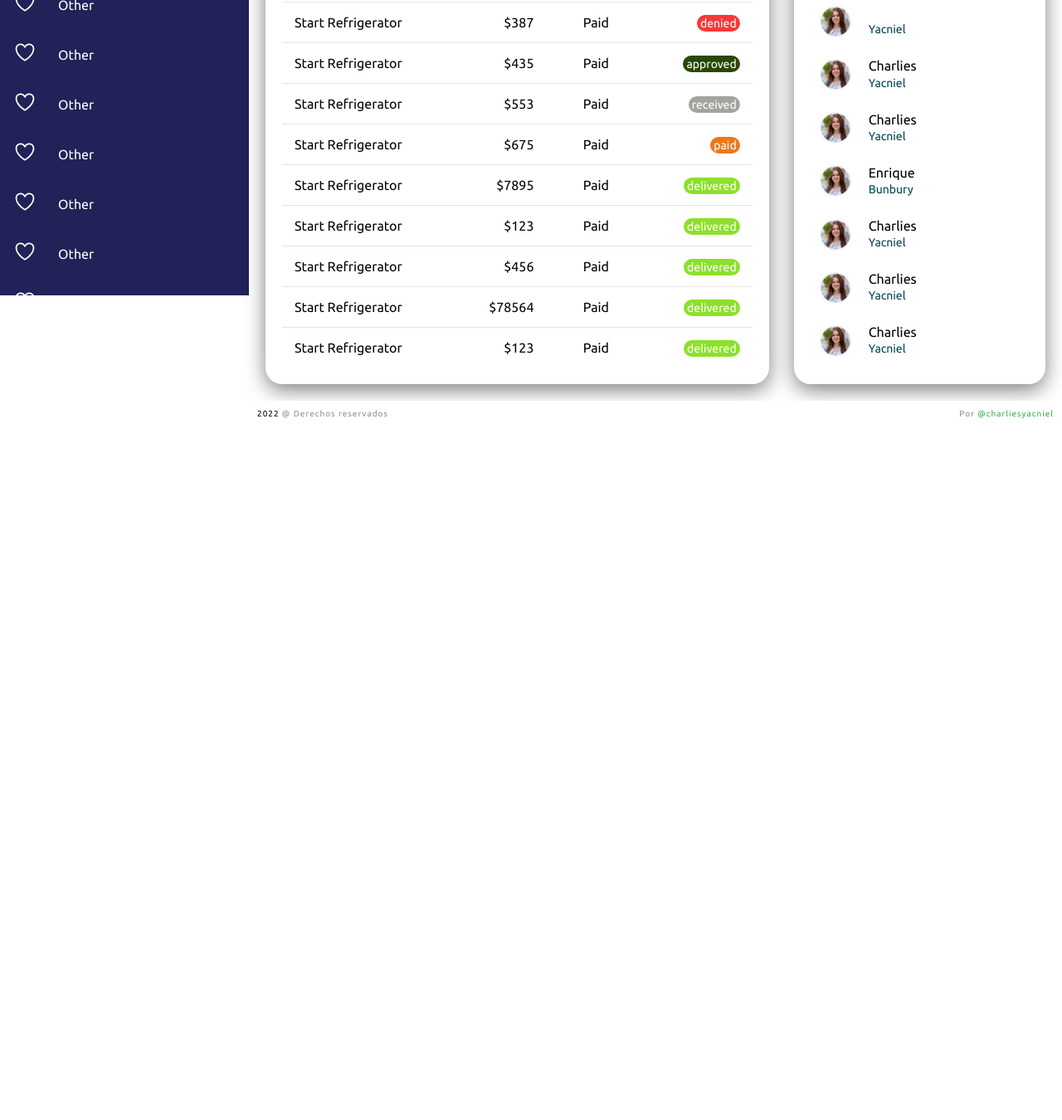
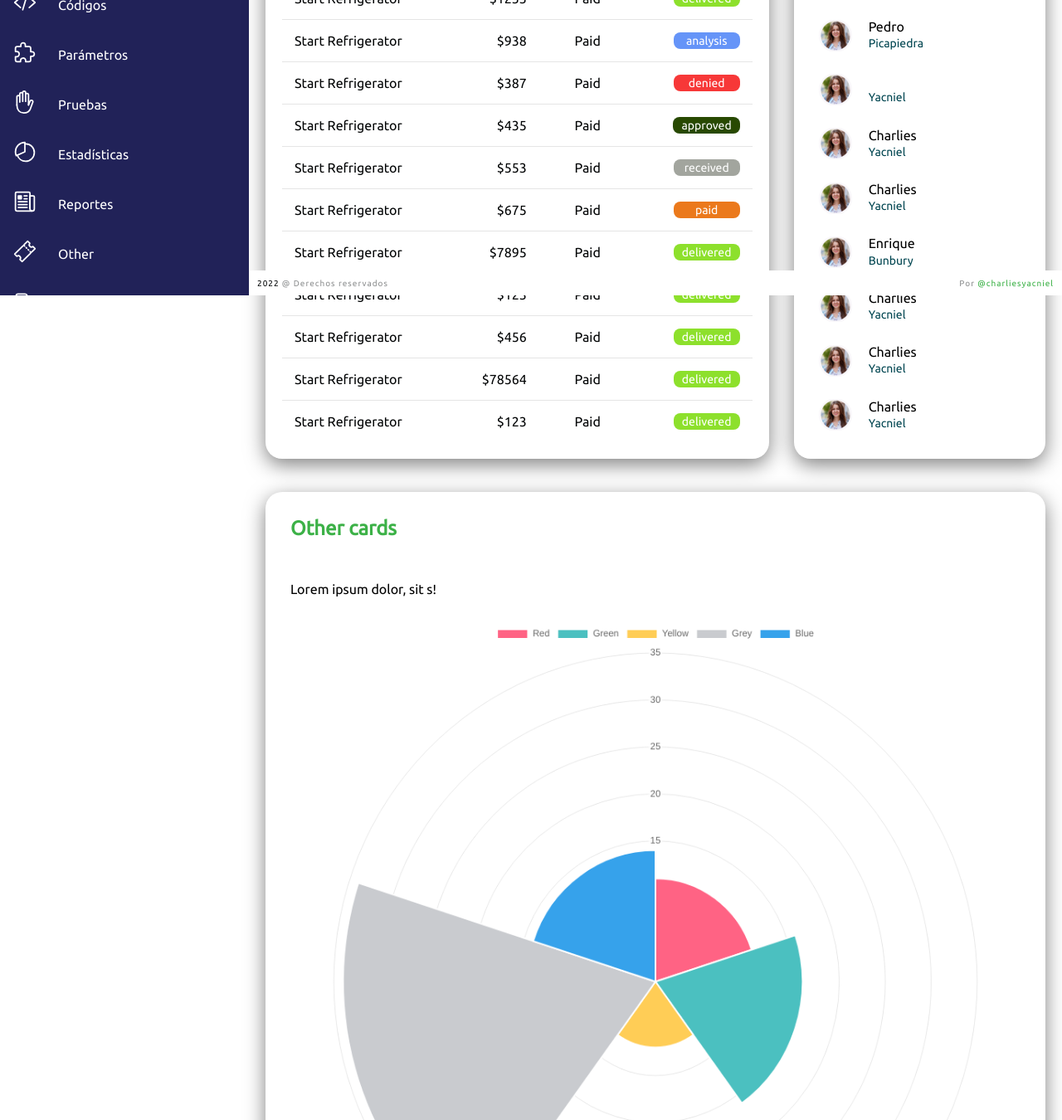
Before and after one commit to CharliesYacniel/panel-template, a website: page index.html in a window 1280 px wide. Shown: the part 444-1794 px from the top of the page at 83% size. Before the commit the page ends 957 px from the top, so only its background shows below. Drawn offline with nearby package versions, Linux system fonts and the light colour scheme.

Commit message:
Charlies|10032022|agregue mas detalles de css y agrueue un char

```diff
--- a/assets/css/cards.css
+++ b/assets/css/cards.css
@@ -41,3 +41,31 @@ color: var(--black2);
 {
     color: var(--white);
 }
+
+/* carss */
+.card-container{
+    position: relative;
+    width: 100%;
+    padding: 20px;
+    display: grid;
+    grid-template-columns: repeat(1,1fr);
+    /* grid-gap: 30px; */
+}
+
+.card{
+    position: relative;
+    background: var(--white);
+    padding: 30px;
+    border-radius: 20px;
+    display: flex;
+    flex-direction: column;
+    /* justify-content: space-between; */
+    cursor: pointer;
+    box-shadow: 0 7px 25px rgba(0, 0, 0, 0.5);
+}
+.card .card-title{
+    color: var(--green2);
+}
+.card .card-body{
+    padding: 50px 0;
+}
--- /dev/null
+++ b/assets/css/char.css
@@ -0,0 +1,5 @@
+canvas{
+    width: 100% !important;
+    height: 100% !important;
+    padding: 30px;
+}
--- a/assets/css/footer.css
+++ b/assets/css/footer.css
@@ -1,5 +1,5 @@
 .bootomBar{
-    width: 100%;
+    width: calc(100% - 300px);
     height: 30px;
     display: flex;
     position: absolute;
@@ -9,9 +9,12 @@
     align-items: center;
     padding: 0 10px;
     font-size: 12px;
-    position: absolute;
+    position: fixed;
     bottom: 0;
     z-index: 1000;
+}
+.main.active .bootomBar{
+    width: calc(100% - 65px);
 }
 .copyRigth{
     font-size: 10px;
--- a/assets/css/main.css
+++ b/assets/css/main.css
@@ -12,16 +12,20 @@
     width: calc(100% - 65px);
     left: 65px;
 }
+.main.active .topbar{
+    width: calc(100% - 65px);
+}
 .topbar{
-    width: 100%;
+    width: calc(100% - 300px);
     height: 60px;
     display: flex;
     background: var(--white);
     justify-content: space-between;
     align-items: center;
     padding: 0 10px;
-    z-index: 1000;
-    position: absolute;
+    transition: .5s;
+    z-index: 10;
+    position: fixed;
     top: 0;
 
 }
--- a/assets/css/navigation.css
+++ b/assets/css/navigation.css
@@ -57,6 +57,7 @@ width: 65px;
     left:0;
     width:100%;
     overflow-y: scroll;
+    /* padding-left: 10px; */
 }
 ::-webkit-scrollbar {
     display: none;
--- a/assets/css/responsive.css
+++ b/assets/css/responsive.css
@@ -56,6 +56,7 @@
     .toggle{
         z-index: 1001;
     }
+
     .main.active .toggle{
         position: fixed;
         right: 0;
--- a/assets/css/table.css
+++ b/assets/css/table.css
@@ -98,13 +98,14 @@
 
 
 .status{
-    padding: 2px 4px;
-    min-width: 150px;
+    padding: 2px 10px;
+    min-width: 80px;
+    text-align: center;
+    display: inline-block;
     background: #8de02c;
     color: var(--white);
-    border-radius: 10px;
+    border-radius: 8px;
     font-size: 14px;
-    font-weight: 500;
 }
 .delivered{
     background: #8de02c;
--- /dev/null
+++ b/assets/js/michar.js
@@ -0,0 +1,31 @@
+
+const data = {
+    labels: [
+      'Red',
+      'Green',
+      'Yellow',
+      'Grey',
+      'Blue'
+    ],
+    datasets: [{
+      label: 'My First Dataset',
+      data: [11, 16, 7, 34, 14],
+      backgroundColor: [
+        'rgb(255, 99, 132)',
+        'rgb(75, 192, 192)',
+        'rgb(255, 205, 86)',
+        'rgb(201, 203, 207)',
+        'rgb(54, 162, 235)'
+      ]
+    }]
+  };
+
+  const config = {
+    type: 'polarArea',
+    data: data,
+    options: {}
+  };
+  const myChart = new Chart(
+    document.getElementById('myChart'),
+    config
+  );
--- a/index.html
+++ b/index.html
@@ -30,6 +30,7 @@
     <link rel="stylesheet" href="./assets/css/table.css">
     <link rel="stylesheet" href="./assets/css/tableList.css">
     <link rel="stylesheet" href="./assets/css/responsive.css">
+    <link rel="stylesheet" href="./assets/css/char.css">
 
 </head>
 <body>
@@ -47,7 +48,7 @@
                 <li>
                     <a href="#">
                         <span class="icon"><ion-icon name="home-outline"></ion-icon></span>
-                        <span class="title">Home</span>
+                        <span class="title">Inicio</span>
                     </a>
                 </li>
                 <!--  -->
@@ -68,76 +69,62 @@
                 <li>
                     <a href="#">
                         <span class="icon"><ion-icon name="key-outline"></ion-icon></span>
-                        <span class="title">Pemisos</span>
+                        <span class="title">Permisos</span>
                     </a>
                 </li>
                 <!--  -->
                 <li>
                     <a href="#">
-                        <span class="icon"><ion-icon name="construct-outline"></ion-icon></span>
-                        <span class="title">Setting</span>
+                        <span class="icon"><ion-icon name="settings-outline"></ion-icon></span>
+                        <span class="title">Configuraci&oacute;n</span>
                     </a>
                 </li>
                 <!--  -->
                 <li>
                     <a href="#">
-                        <span class="icon"><ion-icon name="heart-outline"></ion-icon></span>
-                        <span class="title">Other</span>
+                        <span class="icon"><ion-icon name="shapes-outline"></ion-icon></span>
+                        <span class="title">Tipos</span>
                     </a>
                 </li>
                 <!--  -->
                 <li>
                     <a href="#">
-                        <span class="icon"><ion-icon name="heart-outline"></ion-icon></span>
-                        <span class="title">Other</span>
+                        <span class="icon"><ion-icon name="code-slash-outline"></ion-icon></span>
+                        <span class="title">C&oacute;digos</span>
                     </a>
                 </li>
                 <!--  -->
                 <li>
                     <a href="#">
-                        <span class="icon"><ion-icon name="heart-outline"></ion-icon></span>
-                        <span class="title">Other</span>
+                        <span class="icon"><ion-icon name="extension-puzzle-outline"></ion-icon></span>
+                        <span class="title">Par&aacute;metros</span>
                     </a>
                 </li>
                 <!--  -->
                 <li>
                     <a href="#">
-                        <span class="icon"><ion-icon name="heart-outline"></ion-icon></span>
-                        <span class="title">Other</span>
+                        <span class="icon"><ion-icon name="hand-left-outline"></ion-icon></span>
+                        <span class="title">Pruebas</span>
                     </a>
                 </li>
                 <!--  -->
                 <li>
                     <a href="#">
-                        <span class="icon"><ion-icon name="heart-outline"></ion-icon></span>
-                        <span class="title">Other</span>
+                        <span class="icon"><ion-icon name="pie-chart-outline"></ion-icon></span>
+                        <span class="title">Estad&iacute;sticas</span>
                     </a>
                 </li>
                 <!--  -->
                 <li>
                     <a href="#">
-                        <span class="icon"><ion-icon name="heart-outline"></ion-icon></span>
-                        <span class="title">Other</span>
+                        <span class="icon"><ion-icon name="newspaper-outline"></ion-icon></span>
+                        <span class="title">Reportes</span>
                     </a>
                 </li>
                 <!--  -->
                 <li>
                     <a href="#">
-                        <span class="icon"><ion-icon name="heart-outline"></ion-icon></span>
-                        <span class="title">Other</span>
-                    </a>
-                </li>
-
-                <li>
-                    <a href="#">
-                        <span class="icon"><ion-icon name="heart-outline"></ion-icon></span>
-                        <span class="title">Other</span>
-                    </a>
-                </li>
-                <!--  -->
-                <li>
-                    <a href="#">
-                        <span class="icon"><ion-icon name="heart-outline"></ion-icon></span>
+                        <span class="icon"><ion-icon name="ticket-outline"></ion-icon></span>
                         <span class="title">Other</span>
                     </a>
                 </li>
@@ -145,7 +132,7 @@
                 <li>
                     <a href="#">
                         <span class="icon"><ion-icon name="log-out-outline"></ion-icon></span>
-                        <span class="title">Close</span>
+                        <span class="title">Cerrar Sesi&oacute;n</span>
                     </a>
                 </li>
                 <!--  -->
@@ -374,6 +361,20 @@
             </div>
             <!-- fin table  -->
 
+            <!-- other card -->
+            <div class="card-container">
+                <div class="card">
+                    <div class="card-title">
+                        <h2>Other cards</h2>
+                    </div>
+                   <div class="card-body">
+                         <p>Lorem ipsum dolor, sit s!</p>
+                        <canvas id="myChart" ></canvas>
+                   </div>
+                </div>
+            </div>
+            <!--  fin other card-->
+
             <!-- footer -->
             <div class="bootomBar">
                 <!-- copyrigth -->
@@ -393,7 +394,9 @@
 
     <script type="module" src="https://unpkg.com/ionicons@5.5.2/dist/ionicons/ionicons.esm.js"></script>
     <script nomodule src="https://unpkg.com/ionicons@5.5.2/dist/ionicons/ionicons.js"></script>
+    <script src="https://cdn.jsdelivr.net/npm/chart.js"></script>
     <script src="./assets/js/list.js"></script>
     <script src="./assets/js/toggle.js"></script>
+    <script src="./assets/js/michar.js"></script>
 </body>
 </html>
```
Also changed, not shown: assets/img/screen.png (added).
